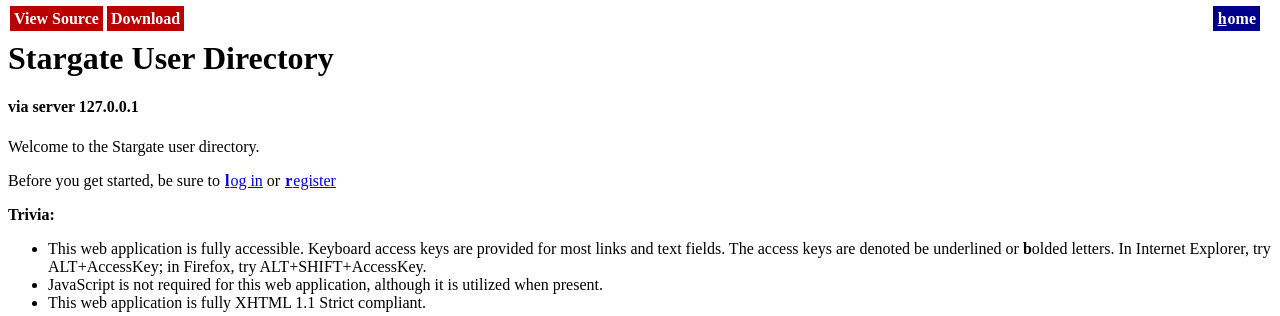
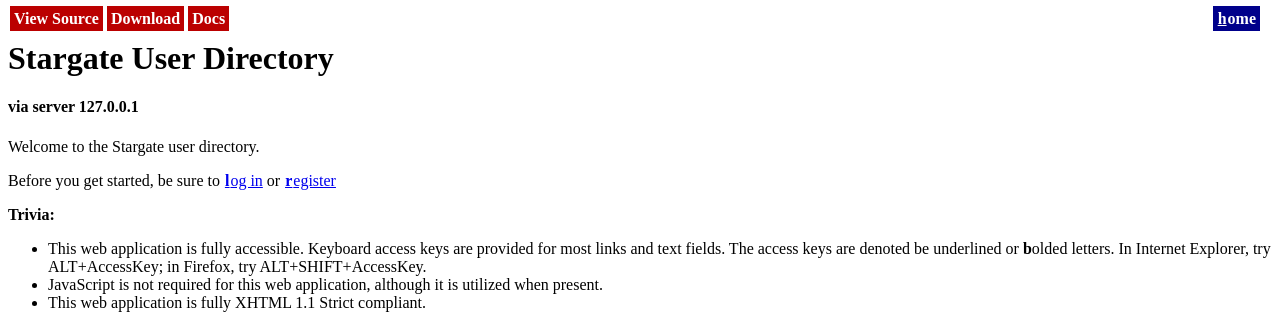
Before and after one commit to PHPExpertsInc/user_directory, a PHP site: page / in a window 1280 px wide. Shown: the top 316 px of the page. Run offline with PHP 8.4, Linux system fonts and the light colour scheme.

Commit message:
Docs links.

```diff
--- a/views/header.tpl.php
+++ b/views/header.tpl.php
@@ -19,6 +19,7 @@ echo '<?xml version="1.0" encoding="UTF-8"?>' . "\n";
             <ul>
                 <li><a href="http://7250mhz.brokertools.us/bzrweb/index.py/log/user_directory/head">View Source</a></li>
                 <li><a href="user_directory.tar.gz">Download</a></li>
+                <li><a href="docs/">Docs</a>
 <?php
 global $login_status;
 
```
